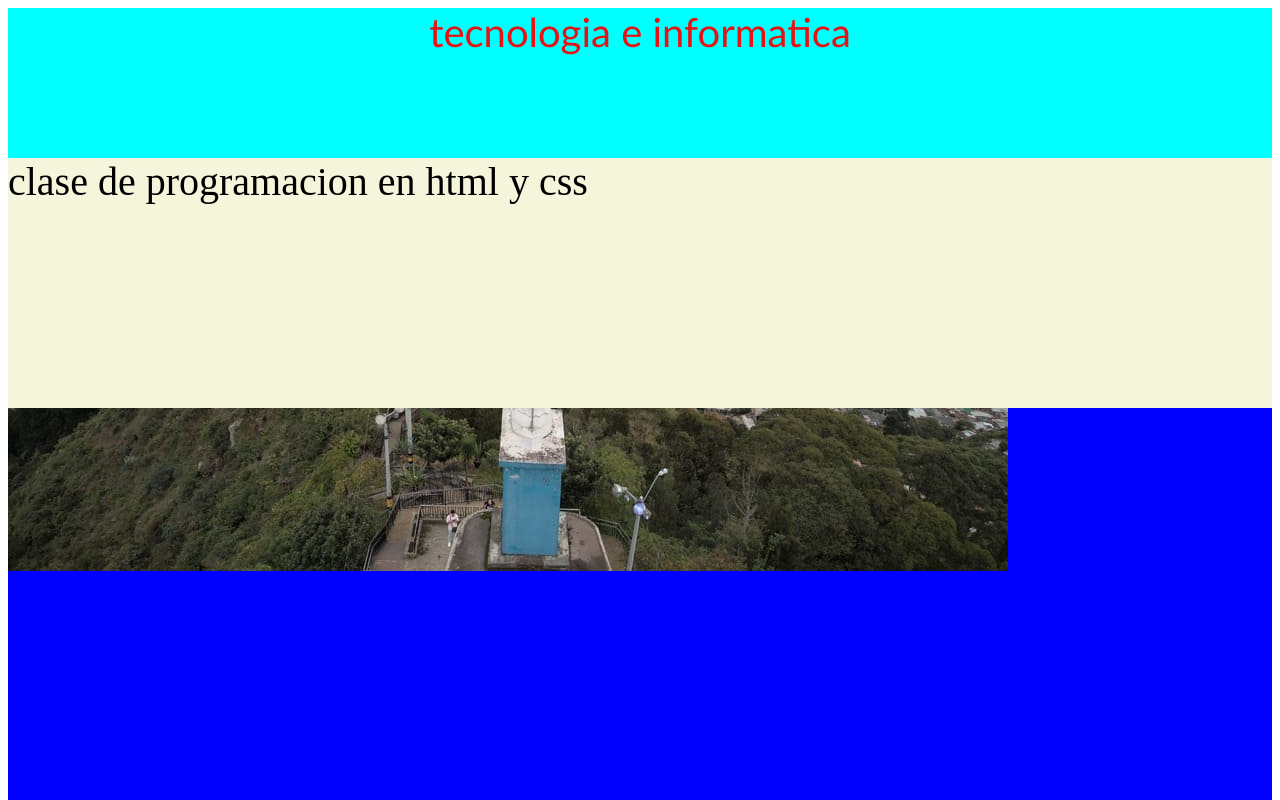
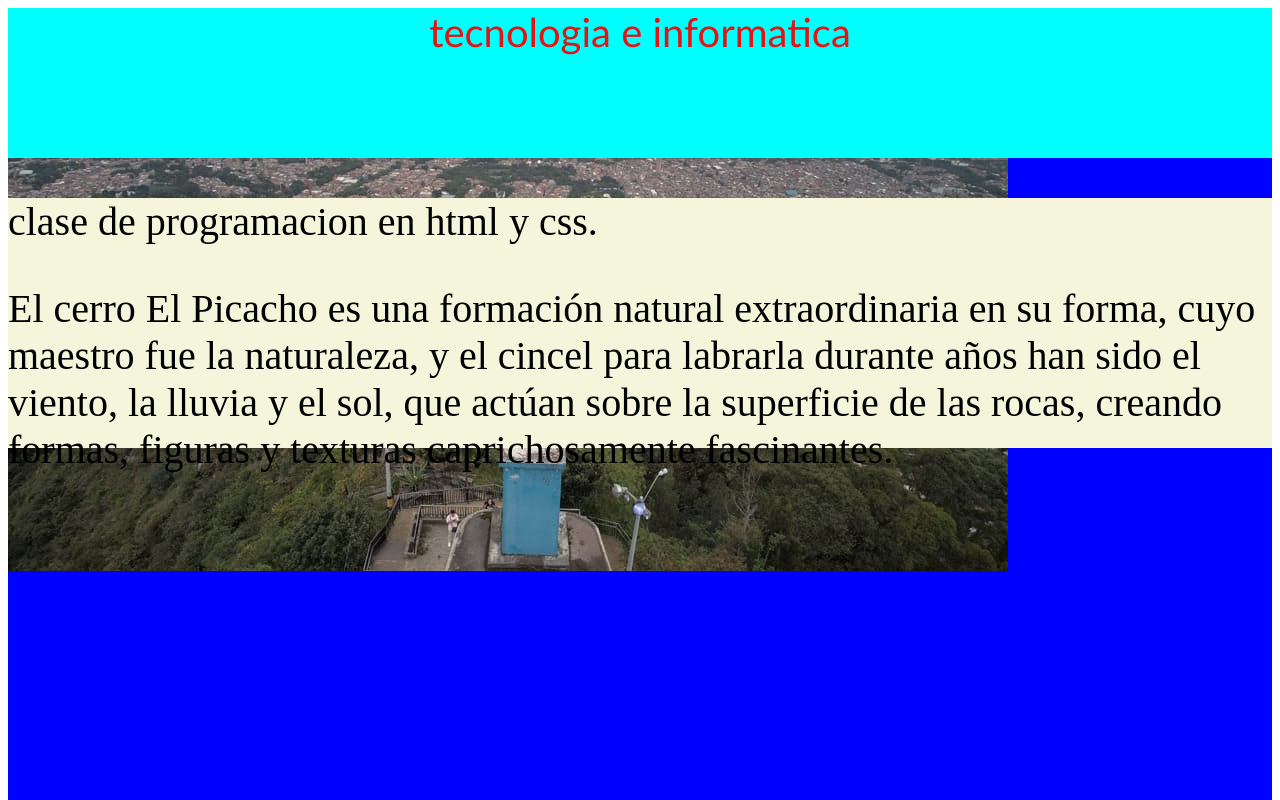
Before and after one commit to jsebastian438/pag, a plain HTML site: page index.html in a window 1280 px wide. Shown: the top 800 px of the page. Drawn offline with Linux system fonts and the light colour scheme.

Commit message:
actualizacion dos

```diff
--- a/index.html
+++ b/index.html
@@ -14,7 +14,16 @@ tecnologia e informatica
 
 </div>
 <div class="menu2">
-clase de programacion en html y css
+<p>
+clase de programacion en html y css.
+</p>
+
+
+El cerro El Picacho es una formación natural extraordinaria en su
+forma, cuyo maestro fue la naturaleza, y el cincel para labrarla
+durante años han sido el viento, la lluvia y el sol, que actúan
+ sobre la superficie de las rocas, creando formas, figuras y texturas
+ caprichosamente fascinantes.
 
 </div>
 
```
